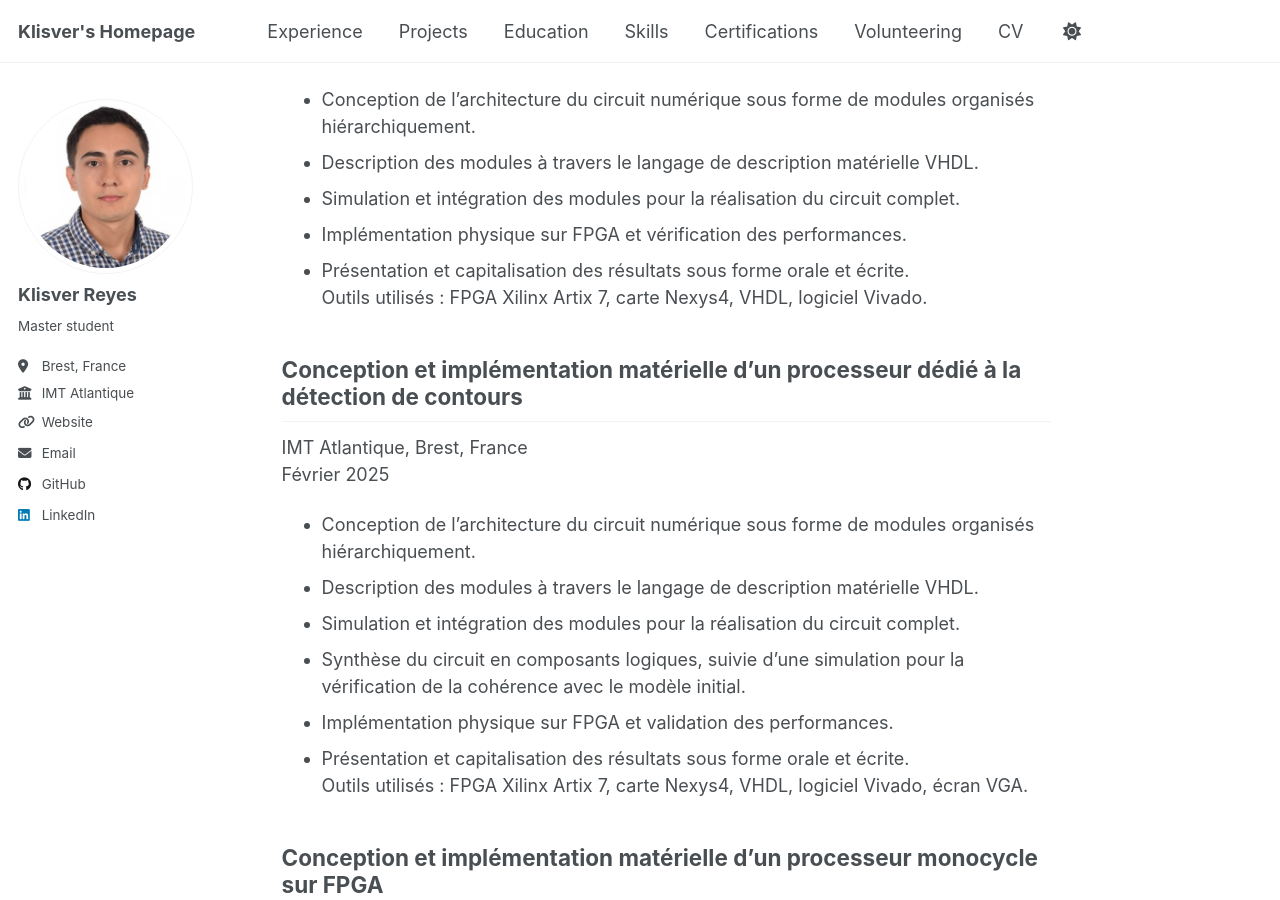
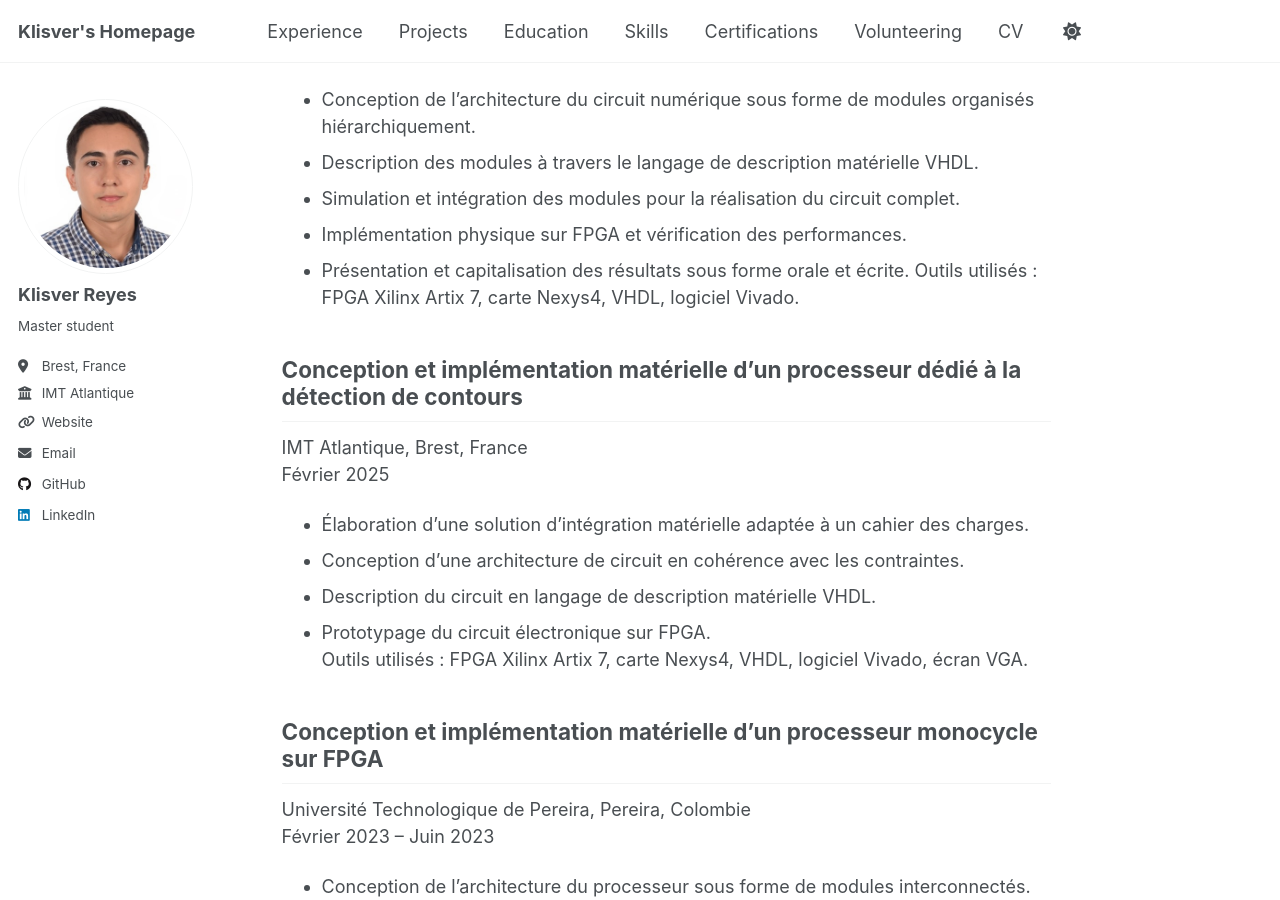
Before and after one commit to Klisver-Reyes/Klisver-Reyes.github.io, a Jekyll site: the page built from _projects/projects.md, in a window 1280 px wide and 900 px high, scrolled down 316 px. Built offline with Jekyll 4.4.1, drawn with Linux system fonts in a browser that asks for light colours.

Commit message:
Update projects.md

```diff
--- a/_projects/projects.md
+++ b/_projects/projects.md
@@ -22,12 +22,10 @@ Mars 2025
 IMT Atlantique, Brest, France
 Février 2025
 
-- Conception de l'architecture du circuit numérique sous forme de modules organisés hiérarchiquement.
-- Description des modules à travers le langage de description matérielle VHDL.
-- Simulation et intégration des modules pour la réalisation du circuit complet.
-- Synthèse du circuit en composants logiques, suivie d'une simulation pour la vérification de la cohérence avec le modèle initial.
-- Implémentation physique sur FPGA et validation des performances.
-- Présentation et capitalisation des résultats sous forme orale et écrite.
+- Élaboration d’une solution d’intégration matérielle adaptée à un cahier des charges.
+- Conception d’une architecture de circuit en cohérence avec les contraintes.
+- Description du circuit en langage de description matérielle VHDL.
+- Prototypage du circuit électronique sur FPGA.
   Outils utilisés : FPGA Xilinx Artix 7, carte Nexys4, VHDL, logiciel Vivado, écran VGA.
 
 ## Conception et implémentation matérielle d’un processeur monocycle sur FPGA
```
